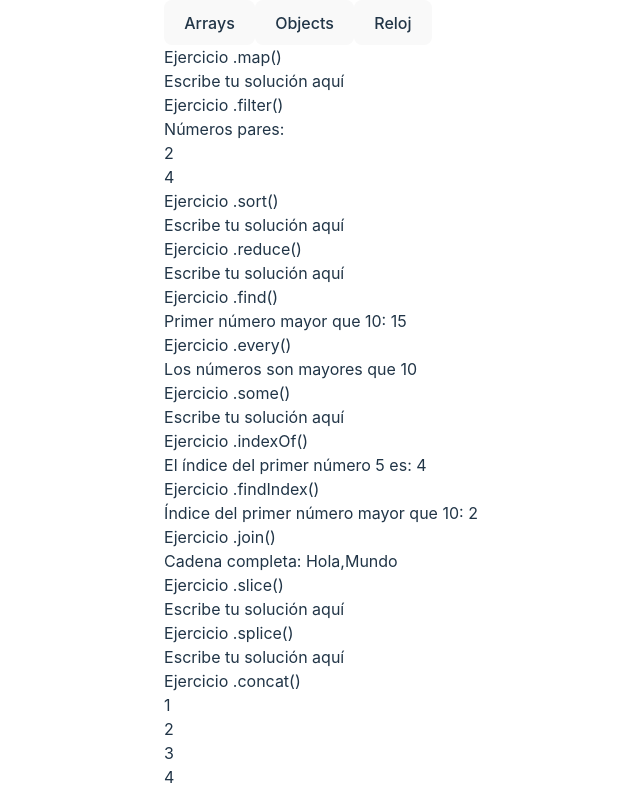
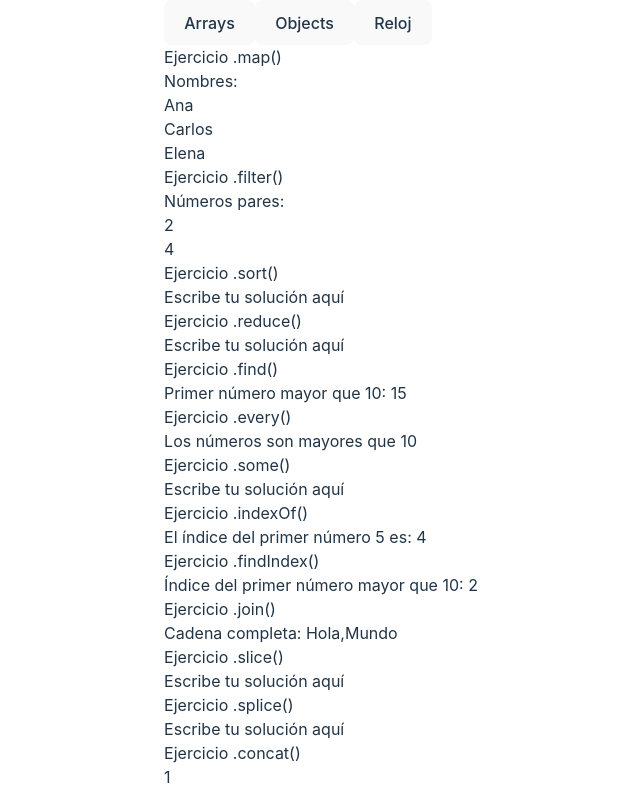
Before and after one commit to FSDSTR1023/react-javascript-exercices, a React (Vite) app: page / in a window 1280 px wide. Shown: the top 793 px of the page, without its empty margins (319-959 px from the left). Built offline with nearby package versions, Linux system fonts and the light colour scheme.

Commit message:
Método map

```diff
--- a/src/components/MetodoMap.jsx
+++ b/src/components/MetodoMap.jsx
@@ -9,7 +9,12 @@ export const MetodoMap = () => {
 
   return (
     <>
-      Escribe tu solución aquí
+      Nombres:
+      <ul>
+        {
+          amigos.map((name)=> <li>{name}</li>)
+        }
+      </ul>
     </>
   );
 };
```
